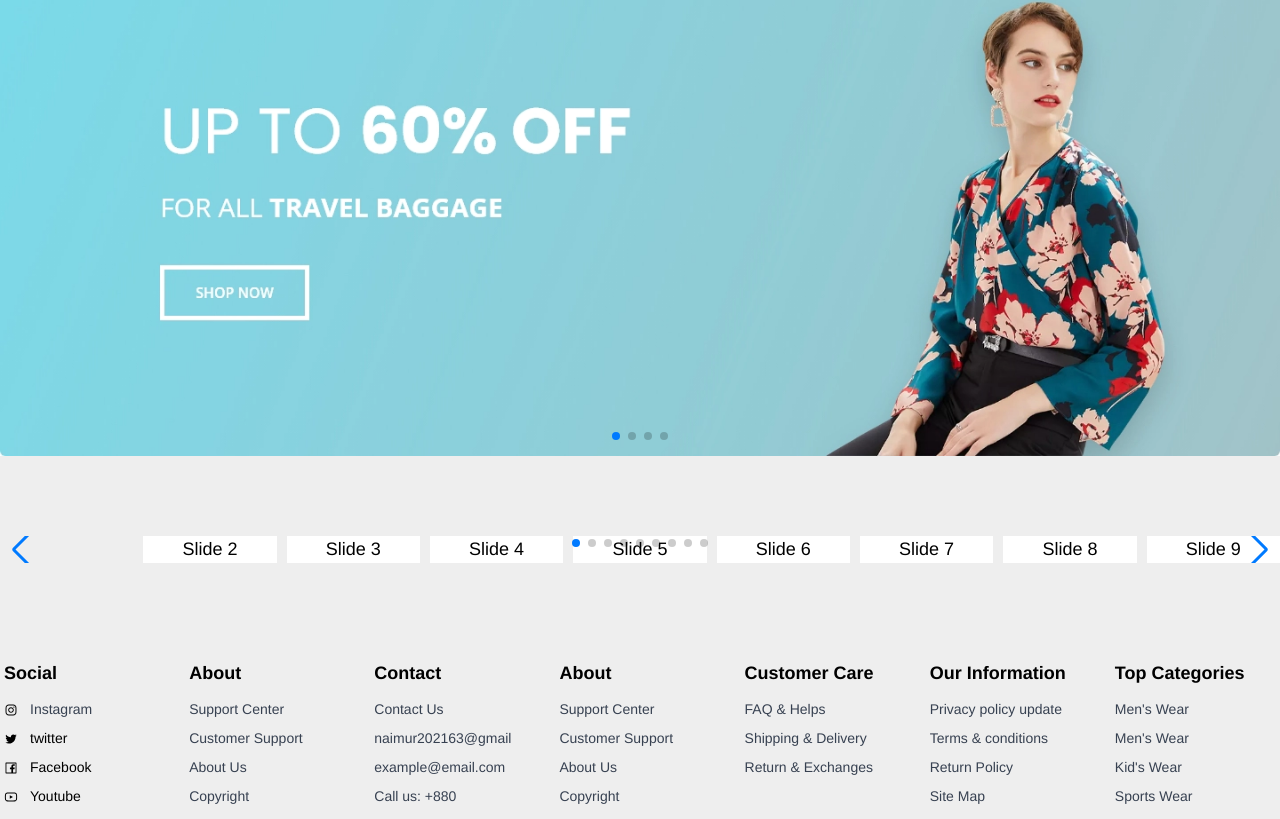
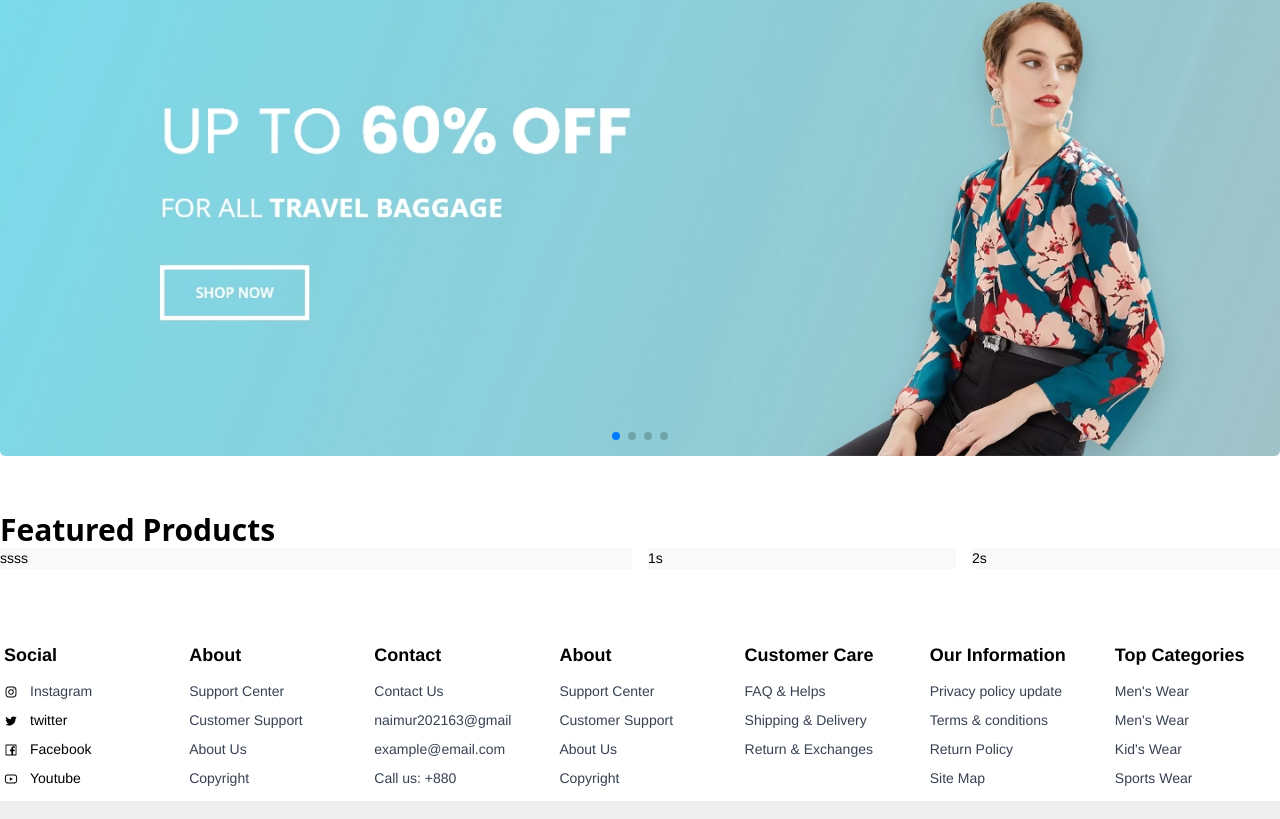
Before and after one commit to naimur202163/nft-site, a React (Create React App) app: page / in a window 1280 px wide. Shown: the part 1682-2501 px from the top of the page. Built offline with nearby package versions, Linux system fonts and the light colour scheme.

Commit message:
working on section

```diff
--- a/src/Pages/Home.js
+++ b/src/Pages/Home.js
@@ -1,6 +1,7 @@
 import React from "react";
 import Banner from "../components/Home/Banner/Banner";
 import CategorySlider from "../components/Home/CategorySlider/CategorySlider";
+import FeaturedProducts from "../components/Home/FeaturedProducts/FeaturedProducts";
 import FlashSale from "../components/Home/FlashSale/FlashSale";
 import Slider from "../components/Home/Slider/Slider";
 import Footer from "../Shared/Footer/Footer";
@@ -8,12 +9,13 @@ import Navigation from "../Shared/Navigation/Navigation";
 
 export default function Home() {
   return (
-    <div>
+    <div className="bg-white">
       <Navigation />
       <Banner />
       <FlashSale />
       <Slider />
-      <CategorySlider/>
+      {/* <CategorySlider/> */}
+      <FeaturedProducts />
       <Footer />
     </div>
   );
--- a/src/components/Home/FeaturedProducts/FeaturedProducts.js
+++ b/src/components/Home/FeaturedProducts/FeaturedProducts.js
@@ -51,11 +51,17 @@ const data = [
   },
 ];
 export default function FeaturedProducts() {
-  return <div>
+  return (
+    <div className="mx-auto sm:max-w-xl md:max-w-full lg:max-w-screen-xl my-14">
+      <h2 className="font-opens font-bold text-3xl">Featured Products</h2>
 
-
-        {
-
-        }
-  </div>;
+      <div className="grid grid-cols-2 gap-4">
+        <div className="bg-light-gray ">ssss</div>
+        <div className="grid grid-cols-2 gap-4">
+          <div className=" bg-light-gray">1s</div>
+          <div className=" bg-light-gray">2s</div>
+        </div>
+      </div>
+    </div>
+  );
 }
--- a/tailwind.config.js
+++ b/tailwind.config.js
@@ -1,6 +1,7 @@
 module.exports = {
   content: ["./src/**/*.{js,jsx,ts,tsx}"],
   theme: {
+    extend: {
       fontFamily: {
         sans: ["ui-sans-serif", "system-ui"],
         serif: ["ui-serif", "Georgia"],
@@ -8,7 +9,10 @@ module.exports = {
         display: "Oswald",
         opens: '"Open Sans"',
       },
-    extend: {},
+      colors:{
+        "light-gray":'#F9F9F9'
+      }
+    },
   },
   plugins: [],
 };
```
Lines whose indentation alone changed are shown as unchanged.
